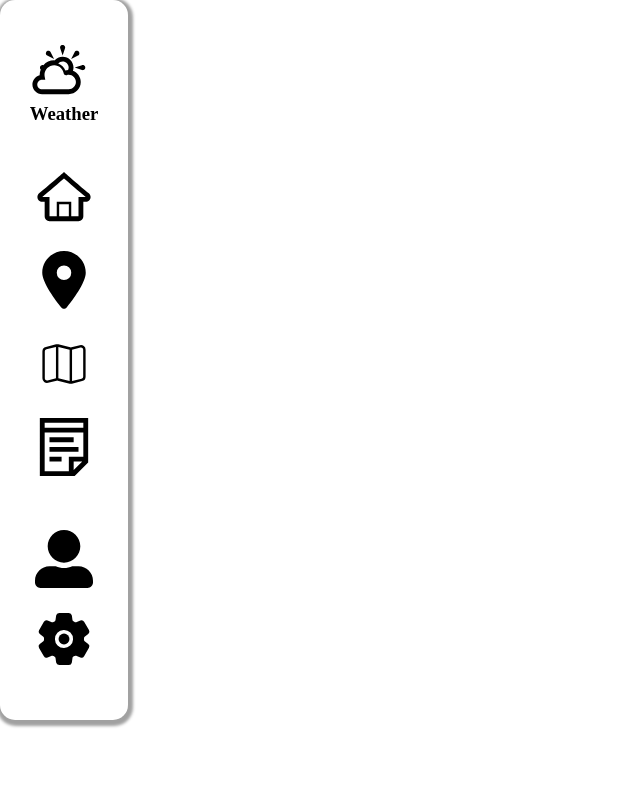
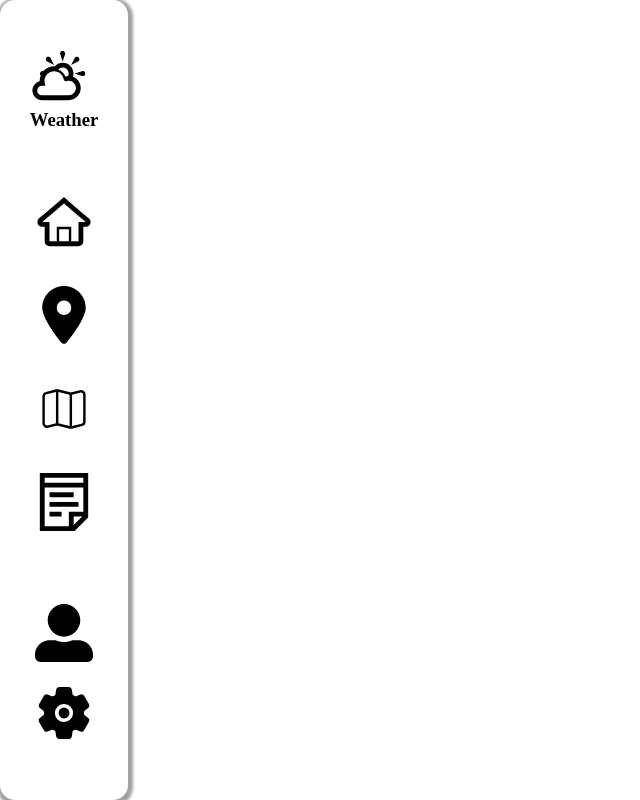
Before and after one commit to SineMag/Weather-Application, a React (Vite) app: page / in a window 1280 px wide. Shown: the whole page, without its empty margins (0-640 px from the left). Built offline with nearby package versions, Linux system fonts and the light colour scheme.

Commit message:
Created components for the project

```diff
--- a/package.json
+++ b/package.json
@@ -10,6 +10,10 @@
     "preview": "vite preview"
   },
   "dependencies": {
+    "@emotion/react": "^11.14.0",
+    "@emotion/styled": "^11.14.1",
+    "@mui/icons-material": "^7.3.2",
+    "@mui/material": "^7.3.2",
     "react": "^19.1.1",
     "react-dom": "^19.1.1",
     "react-icons": "^5.5.0"
--- a/src/App.css
+++ b/src/App.css
@@ -19,7 +19,7 @@
   box-shadow: 1px 2px 3px 4px rgba(20, 20, 20, 0.4);
   display: flex;
   width: 10%;
-  height: 90vh;
+  height: 100vh;
   flex-direction: column;
   padding: 2%;
   justify-content: space-around;
```
Also changed, not shown: src/components/Snackbar.tsx (added, +54 -0 lines), src/components/Searchbar.tsx (added), src/components/WeatherCard.tsx (added), 1 other file (tests, documents, lock files or other folders).
